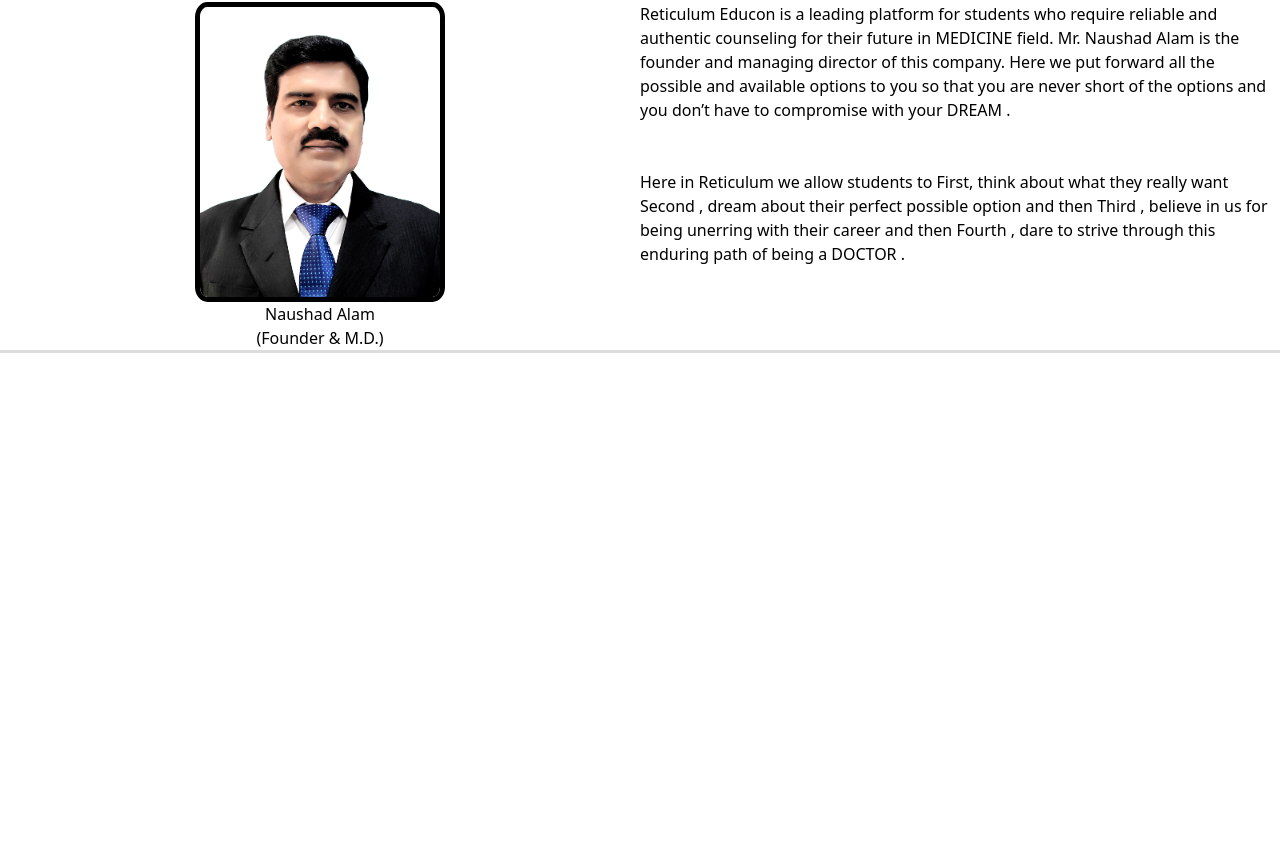
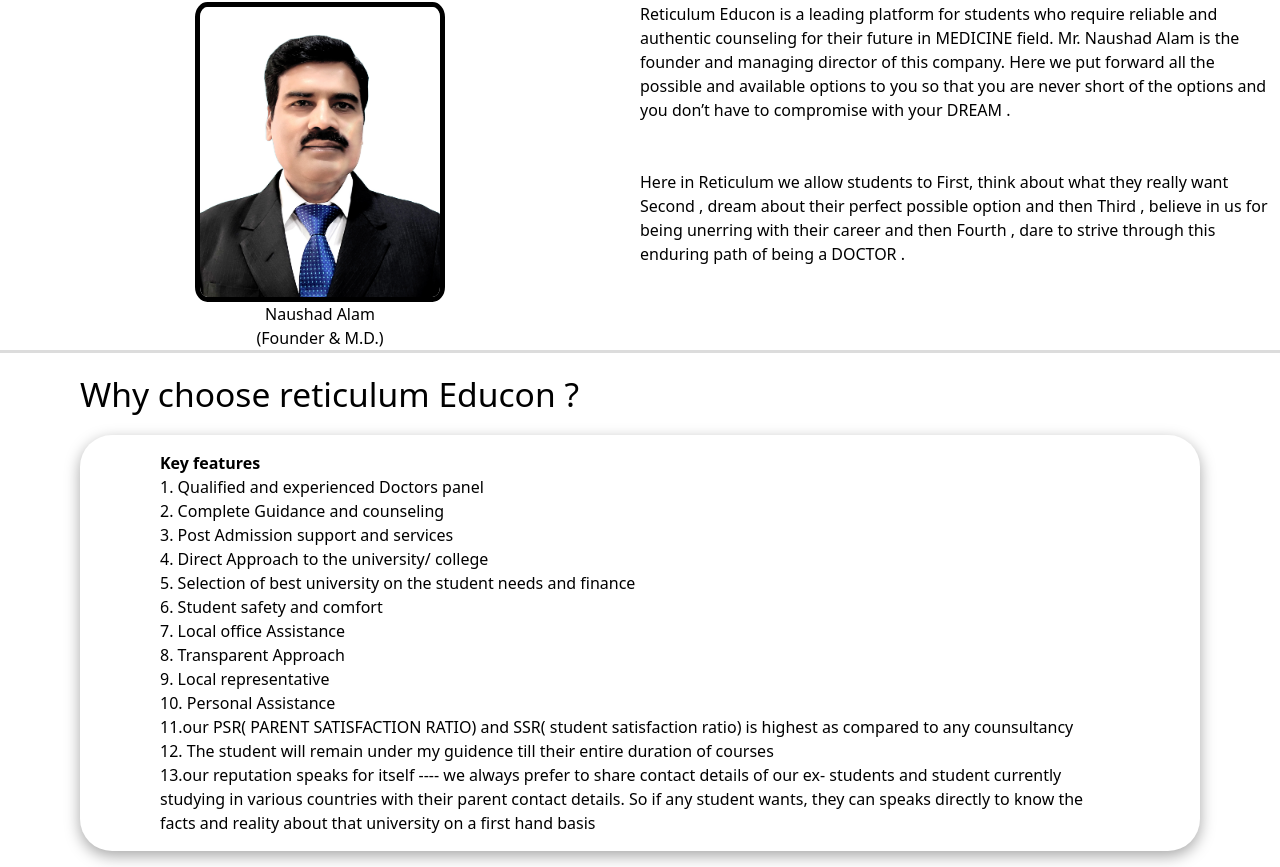
Before and after one commit to Sagarsharma11/next-reticulumeducon, a Next.js app: page / in a window 1280 px wide. Shown: the part 1404-2271 px from the top of the page. Before the commit the page ends 1757 px from the top, so only its background shows below. Built offline with nearby package versions, Linux system fonts and the light colour scheme.

Commit message:
2sections

```diff
--- /dev/null
+++ b/src/app/(home)/WhyChoose/WhyChoose.jsx
@@ -0,0 +1,49 @@
+import React from 'react';
+import styles from "./why.module.css"
+
+const WhyChoose = () => {
+    return (
+        <div className={styles.mainContainer}>
+                <h1>Why choose reticulum Educon ?</h1>
+            <div className={styles.innerContainer}>
+                <div>
+                    <h4 className='font-bold'>
+                        Key features
+                    </h4>
+                    <ul>
+                        <li>
+                            1. Qualified and experienced Doctors panel
+                        </li>
+                        <li>2. Complete Guidance and counseling
+                        </li>
+                        <li>3. Post Admission support and services
+                        </li>
+                        <li>4. Direct Approach to the university/ college
+                        </li>
+                        <li>5. Selection of best university on the student needs and finance
+                        </li>
+                        <li>6. Student safety and comfort
+                        </li>
+                        <li>7. Local office Assistance
+                        </li>
+                        <li>8. Transparent Approach
+                        </li>
+                        <li>9. Local representative
+                        </li>
+                        <li>10. Personal Assistance
+                        </li>
+                        <li>11.our PSR( PARENT SATISFACTION RATIO) and SSR( student satisfaction ratio) is highest as compared to any counsultancy
+                        </li>
+                        <li>12. The student will remain under my guidence till their entire duration of courses
+                        </li>
+                        <li>13.our reputation speaks for itself             ---- we always prefer to share contact details of our ex- students and student currently studying in various countries with their parent contact details. So if any student wants, they can speaks directly to know the facts and reality about that university on a first hand basis
+
+                        </li>
+                    </ul>
+                </div>
+            </div>
+        </div>
+    )
+}
+
+export default WhyChoose
--- /dev/null
+++ b/src/app/(home)/WhyChoose/why.module.css
@@ -0,0 +1,29 @@
+.mainContainer{
+    padding: 1rem 5rem;
+    display: flex;
+    flex-direction: column;
+    gap: 1rem;
+}
+.innerContainer{
+    border-radius: 2rem;
+    box-shadow: rgba(0, 0, 0, 0.35) 0px 5px 15px;
+    padding: 1rem 5rem;
+}
+
+.mainContainer h1{
+    font-size: 2.1rem;
+}
+
+@media screen and
+ (max-width: 480px) {
+    .mainContainer{
+        padding: 1rem 2rem;
+    }
+    .innerContainer{
+        padding: 1rem 2rem;
+    }
+}
+
+/* @media screen and (min-width: 481px) and (max-width: 768px) {
+
+} */
--- a/src/app/page.js
+++ b/src/app/page.js
@@ -2,6 +2,7 @@
 import FlagSection from "../components/FlagSection/FlagSection";
 import SlickSlider from "../components/LandingSection/SlickSlider";
 import AboutSection from "./(home)/AboutSection/AboutSection";
+import WhyChoose from "./(home)/WhyChoose/WhyChoose";
 
 
 export default function Home() {
@@ -10,6 +11,7 @@
       <SlickSlider />
       <FlagSection />
       <AboutSection />
+      <WhyChoose />
     </>
   );
 }
```
